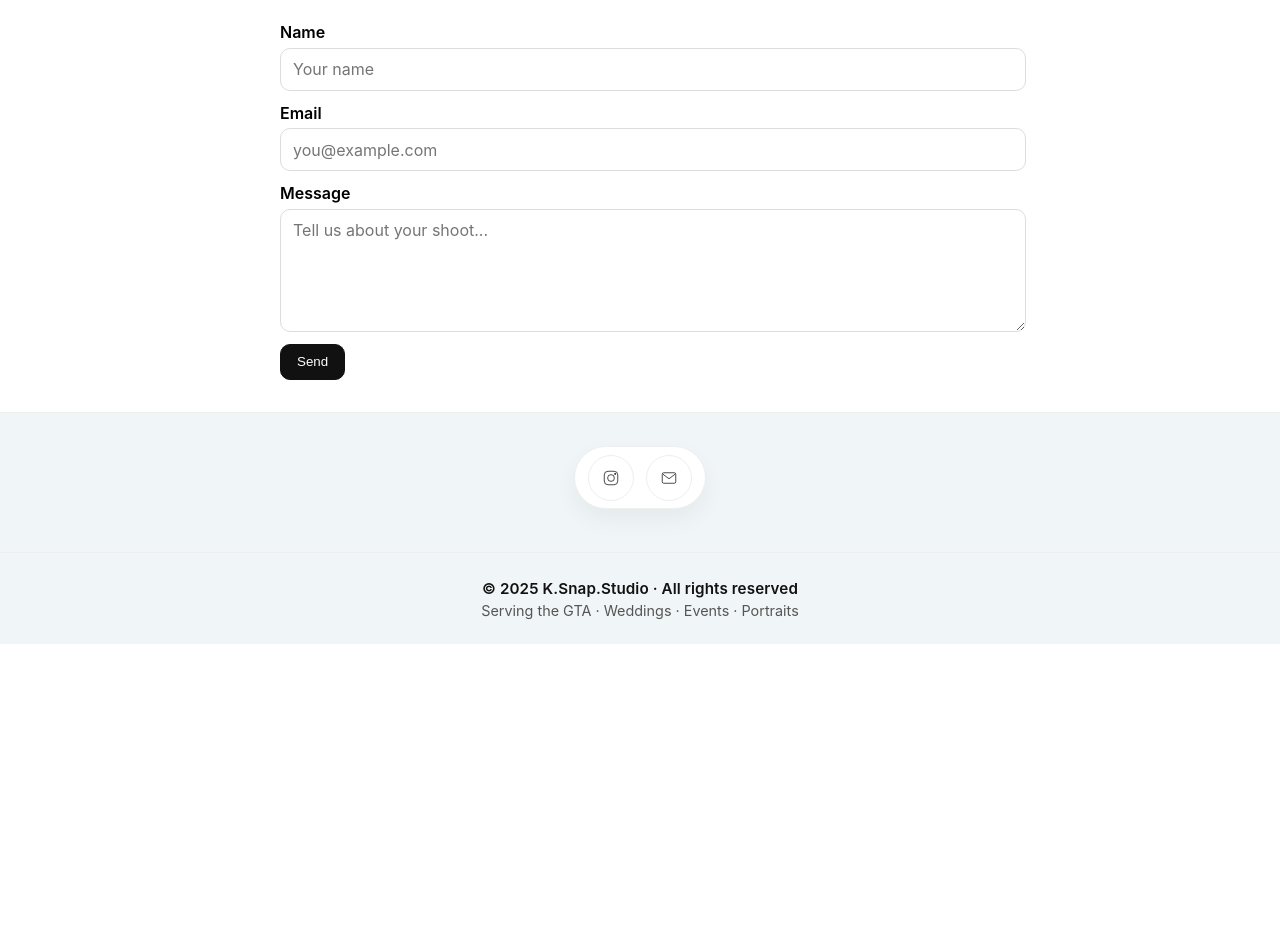
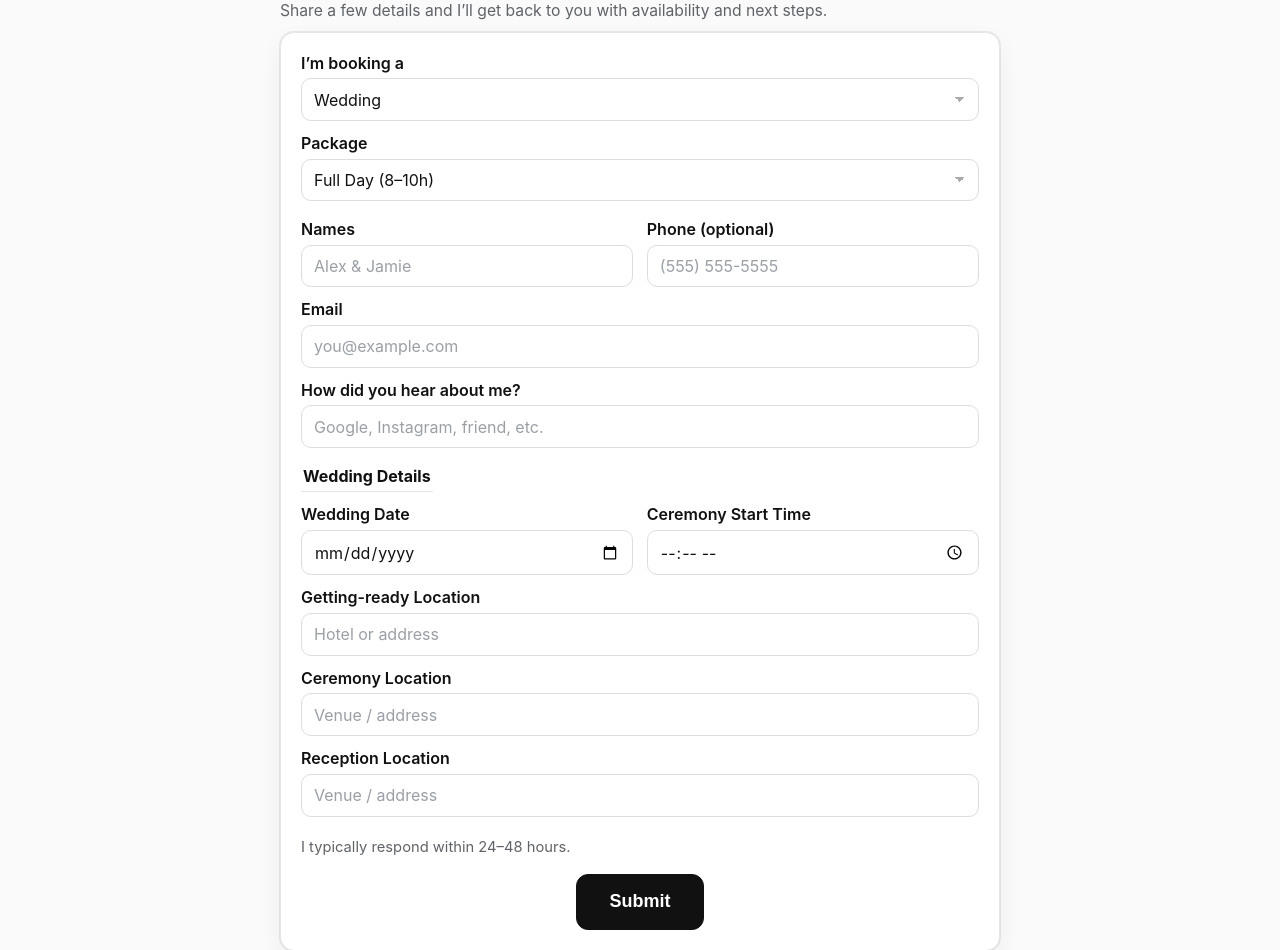
Before and after one commit to ralphdaryn/ksnapstudio, a React (Create React App) app: page /contact in a window 1280 px wide. Shown: the part 151-1101 px from the top of the page. Before the commit the page ends 800 px from the top, so only its background shows below. Built offline with nearby package versions, Linux system fonts and the light colour scheme.

Commit message:
update contact page

```diff
--- a/src/pages/Contact/Contact.js
+++ b/src/pages/Contact/Contact.js
@@ -1,42 +1,224 @@
-// src/pages/Contact/Contact.jsx
+import { useMemo, useState } from "react";
 import "./Contact.scss";
 
-const Contact = () => {
+const SHOOT_TYPES = [
+  { value: "wedding", label: "Wedding" },
+  { value: "events", label: "Event" },
+  { value: "family", label: "Family" },
+  { value: "portraits", label: "Portraits" },
+];
+
+const PACKAGE_MAP = {
+  wedding: [
+    { value: "full-day", label: "Full Day (8–10h)" },
+    { value: "half-day", label: "Half Day (4–6h)" },
+    { value: "elopement", label: "Elopement (2–3h)" },
+  ],
+  events: [
+    { value: "event-4", label: "Half Day (4h)" },
+    { value: "event-8", label: "Full Day (8h)" },
+  ],
+  family: [
+    { value: "mini-30", label: "Mini (30 min)" },
+    { value: "standard-60", label: "Standard (60 min)" },
+  ],
+  portraits: [
+    { value: "headshot", label: "Headshot" },
+    { value: "creative", label: "Creative Portrait" },
+    { value: "lifestyle", label: "Lifestyle" },
+  ],
+};
+
+export default function Contact() {
+  const [type, setType] = useState("wedding");
+  const packageOptions = useMemo(() => PACKAGE_MAP[type] ?? [], [type]);
+  const [pkg, setPkg] = useState(packageOptions[0]?.value || "");
+
+  const onChangeType = (e) => {
+    const next = e.target.value;
+    setType(next);
+    const nextPkgs = PACKAGE_MAP[next] ?? [];
+    setPkg(nextPkgs[0]?.value || "");
+  };
+
+  const onSubmit = (e) => {
+    e.preventDefault();
+    alert("Thanks! Your inquiry has been sent.");
+  };
+
   return (
-    <main className="contact">
+    <main className="contact" aria-labelledby="contact-title">
       <div className="contact__inner">
-        <h1 className="contact__title">Contact</h1>
-        <form className="contact__form" onSubmit={(e) => e.preventDefault()}>
+        <header className="contact__head">
+          <h1 id="contact-title" className="contact__title">
+            Contact / Booking
+          </h1>
+          <p className="contact__lede">
+            Share a few details and I’ll get back to you with availability and
+            next steps.
+          </p>
+        </header>
+
+        <form className="contact__form" onSubmit={onSubmit} noValidate>
+          {/* Shoot type + package */}
+          <fieldset className="contact__section">
             <label className="contact__field">
-            <span className="contact__label">Name</span>
+              <span className="contact__label">I’m booking a</span>
+              <select
+                className="contact__input contact__select"
+                value={type}
+                onChange={onChangeType}
+                aria-label="Shoot type"
+              >
+                {SHOOT_TYPES.map((t) => (
+                  <option key={t.value} value={t.value}>
+                    {t.label}
+                  </option>
+                ))}
+              </select>
+            </label>
+
+            {packageOptions.length > 0 && (
+              <label className="contact__field">
+                <span className="contact__label">Package</span>
+                <select
+                  className="contact__input contact__select"
+                  value={pkg}
+                  onChange={(e) => setPkg(e.target.value)}
+                  aria-label="Package"
+                >
+                  {packageOptions.map((p) => (
+                    <option key={p.value} value={p.value}>
+                      {p.label}
+                    </option>
+                  ))}
+                </select>
+              </label>
+            )}
+          </fieldset>
+
+          {/* Basics — always visible */}
+          <fieldset className="contact__section">
+            <div className="contact__row contact__row--2">
+              <label className="contact__field">
+                <span className="contact__label">
+                  {type === "wedding" ? "Names" : "Name"}
+                </span>
                 <input
                   className="contact__input"
                   type="text"
-              placeholder="Your name"
+                  placeholder={
+                    type === "wedding" ? "Alex & Jamie" : "Your name"
+                  }
+                  required
                 />
               </label>
+
+              <label className="contact__field">
+                <span className="contact__label">Phone (optional)</span>
+                <input
+                  className="contact__input"
+                  type="tel"
+                  placeholder="(555) 555-5555"
+                  inputMode="tel"
+                />
+              </label>
+            </div>
+
             <label className="contact__field">
               <span className="contact__label">Email</span>
               <input
                 className="contact__input"
                 type="email"
                 placeholder="you@example.com"
+                required
               />
             </label>
+
             <label className="contact__field">
-            <span className="contact__label">Message</span>
+              <span className="contact__label">How did you hear about me?</span>
+              <input
+                className="contact__input"
+                type="text"
+                placeholder="Google, Instagram, friend, etc."
+              />
+            </label>
+          </fieldset>
+
+          {/* Wedding-only details (progressive disclosure) */}
+          {type === "wedding" ? (
+            <fieldset className="contact__section" aria-live="polite">
+              <legend className="contact__section-title">
+                Wedding Details
+              </legend>
+
+              <div className="contact__row contact__row--2">
+                <label className="contact__field">
+                  <span className="contact__label">Wedding Date</span>
+                  <input className="contact__input" type="date" required />
+                </label>
+
+                <label className="contact__field">
+                  <span className="contact__label">Ceremony Start Time</span>
+                  <input className="contact__input" type="time" required />
+                </label>
+              </div>
+
+              <label className="contact__field">
+                <span className="contact__label">Getting-ready Location</span>
+                <input
+                  className="contact__input"
+                  type="text"
+                  placeholder="Hotel or address"
+                />
+              </label>
+
+              <label className="contact__field">
+                <span className="contact__label">Ceremony Location</span>
+                <input
+                  className="contact__input"
+                  type="text"
+                  placeholder="Venue / address"
+                />
+              </label>
+
+              <label className="contact__field">
+                <span className="contact__label">Reception Location</span>
+                <input
+                  className="contact__input"
+                  type="text"
+                  placeholder="Venue / address"
+                />
+              </label>
+            </fieldset>
+          ) : (
+            <fieldset className="contact__section">
+              <label className="contact__field">
+                <span className="contact__label">Notes (optional)</span>
                 <textarea
                   className="contact__textarea"
-              rows="5"
-              placeholder="Tell us about your shoot..."
+                  rows={4}
+                  placeholder="Share vibe, ideas, or date preferences…"
                 />
               </label>
-          <button className="contact__btn" type="submit">
-            Send
+            </fieldset>
+          )}
+
+          <div className="contact__meta">
+            <p className="contact__note">
+              I typically respond within 24–48 hours.
+            </p>
+          </div>
+
+          <button
+            className="contact__btn"
+            type="submit"
+            aria-label="Send inquiry"
+          >
+            Submit
           </button>
         </form>
       </div>
     </main>
   );
-};
-export default Contact;
+}
--- a/src/pages/Contact/Contact.scss
+++ b/src/pages/Contact/Contact.scss
@@ -1,47 +1,212 @@
 @use "../../styles/partials/mixins" as *;
 
 .contact {
+  /* tokens */
   --max-w: 720px;
+  --pad-x: 1rem;
+  --ink: #111;
+  --muted: #5f6368;
+  --line: #e6e6e6;
+  --ring: rgba(17, 17, 17, 0.08);
+  --radius: 14px;
+  --bg: #fff;
+  --page-bg: #fafafa;
+
+  background: var(--page-bg);
+  color: var(--ink);
   padding: 2rem 1rem;
+  overflow-x: hidden; /* guard against tiny horizontal overflows */
 
   &__inner {
     max-width: var(--max-w);
-    margin: 0 auto;
-  }
-  &__title {
-    font-size: 2rem;
-    margin-bottom: 1rem;
+    margin-inline: auto;
+    padding-inline: var(--pad-x); /* safe gutters on small screens */
   }
 
+  /* Head */
+  &__head {
+    margin-bottom: 0.75rem;
+  }
+
+  &__title {
+    font-size: clamp(1.6rem, 3.2vw, 2rem);
+    margin: 0 0 0.35rem;
+
+    &::after {
+      content: "";
+      display: block;
+      width: 56px;
+      height: 2px;
+      background: var(--line);
+      border-radius: 2px;
+      margin-top: 0.5rem;
+    }
+  }
+
+  &__lede {
+    margin: 0;
+    color: var(--muted);
+    font-size: 0.98rem;
+  }
+
+  /* Form card */
   &__form {
     display: grid;
-    gap: 0.75rem;
+    gap: 1rem;
+    background: var(--bg);
+    border: 1px solid var(--line);
+    border-radius: var(--radius);
+    padding: 1rem;
+    /* ring that doesn't push outside the container */
+    box-shadow: 0 0 0 1px var(--ring), 0 10px 26px rgba(0, 0, 0, 0.05);
+
+    @include tablet {
+      padding: 1.25rem;
+      gap: 1.1rem;
+    }
   }
 
+  /* Sections */
+  &__section {
+    display: grid;
+    gap: 0.75rem;
+    padding: 0;
+    margin: 0;
+    border: 0;
+  }
+
+  &__section-title {
+    font-size: 1rem;
+    font-weight: 700;
+    margin: 0 0 .75rem;
+    padding-bottom: 0.35rem;
+    border-bottom: 1px solid var(--line);
+  }
+
+  /* Grid rows */
+  &__row {
+    display: grid;
+    gap: 0.75rem;
+
+    /* critical for grid overflow on small screens */
+    > * {
+      min-width: 0;
+    }
+
+    &--2 {
+      grid-template-columns: 1fr;
+      @include tablet {
+        grid-template-columns: 1fr 1fr;
+        gap: 0.85rem;
+      }
+    }
+  }
+
+  /* Fields */
   &__field {
     display: grid;
     gap: 0.35rem;
+    min-width: 0; /* prevent intrinsic overflow inside grid */
   }
+
   &__label {
     font-weight: 600;
   }
+
+  /* Inputs */
   &__input,
-  &__textarea {
+  &__textarea,
+  &__select {
     width: 100%;
+    min-width: 0; /* allow shrinking within grid */
     border: 1px solid #ddd;
     border-radius: 10px;
     padding: 0.65rem 0.75rem;
     font: inherit;
     background: #fff;
+    color: var(--ink);
+    outline: none;
+    box-sizing: border-box;
+    transition: box-shadow 120ms ease, border-color 120ms ease;
+
+    &:focus {
+      border-color: #cfcfcf;
+      box-shadow: 0 0 0 4px var(--ring);
+    }
+
+    &::placeholder {
+      color: #9aa0a6;
+    }
   }
 
+  /* Make selects match inputs, keep arrow tidy on iOS */
+  &__select {
+    appearance: none;
+    background-image: linear-gradient(45deg, transparent 50%, #aaa 50%),
+      linear-gradient(135deg, #aaa 50%, transparent 50%),
+      linear-gradient(to right, transparent, transparent);
+    background-position: calc(100% - 18px) calc(1.1em),
+      calc(100% - 13px) calc(1.1em), calc(100% - 2.2rem) 0.4rem;
+    background-size: 5px 5px, 5px 5px, 1px 65%;
+    background-repeat: no-repeat;
+    background-clip: padding-box;
+  }
+
+  &__textarea {
+    resize: vertical;
+    min-height: 120px;
+  }
+
+  /* Meta */
+  &__meta {
+    margin-top: 0.25rem;
+  }
+
+  &__note {
+    margin: 0;
+    color: var(--muted);
+    font-size: 0.92rem;
+  }
+
+  /* Submit (centered + responsive) */
   &__btn {
-    justify-self: start;
-    padding: 0.6rem 1rem;
-    border-radius: 10px;
+    justify-self: center; /* center within the grid */
+    display: inline-flex;
+    align-items: center;
+    justify-content: center;
+
+    width: 8rem;
+    max-width: 560px; /* mobile: full width up to this cap */
+    min-height: clamp(48px, 6vw, 56px); /* solid tap target */
+    padding: clamp(0.5rem, .5vw, .5rem) clamp(.5rem, .5vw, .5rem);
+    font-size: clamp(1rem, 1.6vw, 1.125rem);
+    font-weight: 700;
+    border-radius: 12px;
+
     border: 1px solid #111;
     color: #fff;
     background: #111;
     cursor: pointer;
+    transition: transform 0.12s ease, box-shadow 0.12s ease, filter 0.12s ease;
+
+    &:hover {
+      transform: translateY(-1px);
+      filter: brightness(0.98);
+      box-shadow: 0 10px 24px rgba(0, 0, 0, 0.06);
+    }
+
+    &:active {
+      transform: translateY(0);
+      filter: none;
+      box-shadow: none;
+    }
+
+    /* keep proportions on larger screens */
+    @include tablet {
+      max-width: 420px;
+    }
+    @include desktop {
+      max-width: 360px;
+    }
   }
 }
```
Lines whose indentation alone changed are shown as unchanged.
